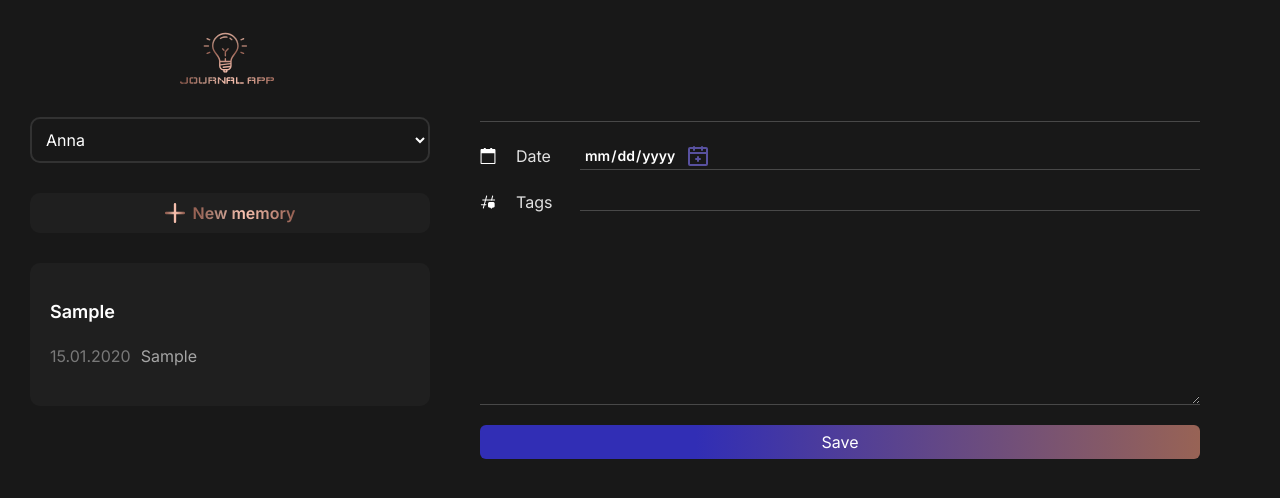
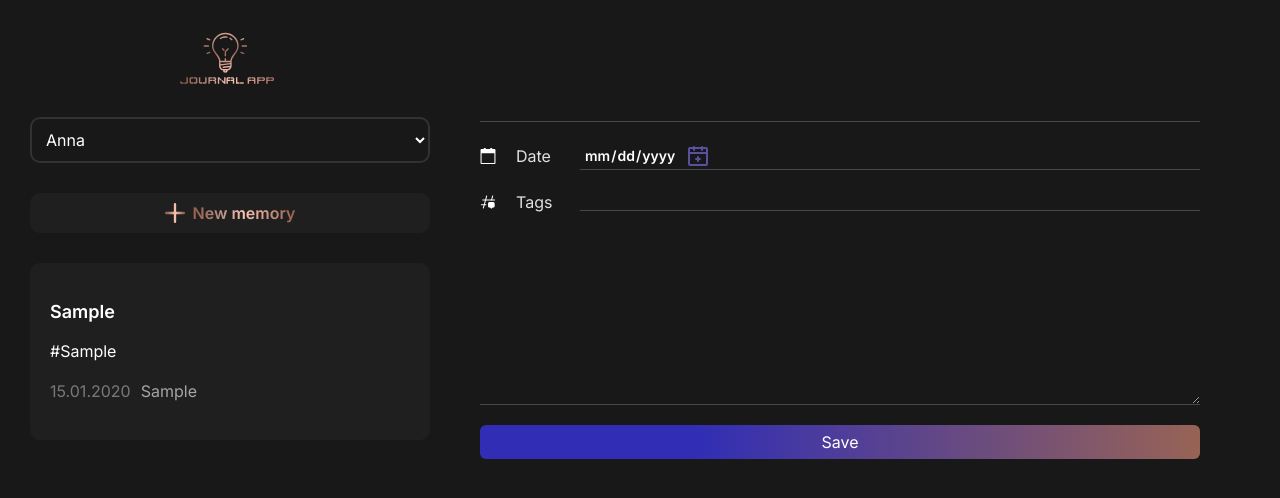
Before and after one commit to akutuzova11/react-journal-app, a React (Vite) app: page / in a window 1280 px wide. Both pictures are taken after typing "Sample", "2020-01-15", "Sample", "Sample" into the empty fields and a click on the button "Save". Shown: the top 498 px of the page. Built offline with nearby package versions, Linux system fonts and the light colour scheme.

Commit message:
show tag values in the left panel items list

```diff
--- a/src/components/JournalItem/JournalItem.jsx
+++ b/src/components/JournalItem/JournalItem.jsx
@@ -1,11 +1,12 @@
 import styles from "./JournalItem.module.css";
 
-export const JournalItem = ({ title, date, post }) => {
+export const JournalItem = ({ title, date, post, tag }) => {
   const formatedDate = new Intl.DateTimeFormat("pl-PL").format(date);
 
   return (
     <>
       <h2 className={styles["journal-item__header"]}>{title}</h2>
+      <p className={styles["journal-item__tag"]}>{tag}</p>
       <h2 className={styles["journal-item__body"]}>
         <div className={styles["journal-item__date"]}>{formatedDate}</div>
         <div className={styles["journal-item__post"]}>{post}</div>
--- a/src/components/JournalList/JournalList.jsx
+++ b/src/components/JournalList/JournalList.jsx
@@ -32,6 +32,7 @@ export const JournalList = ({ items = [], setItem }) => {
           <CardButton key={element.id} onClick={() => setItem(element)}>
             <JournalItem
               title={element.title}
+              tag = {element.tag}
               date={element.date}
               post={element.post}
             />
```
